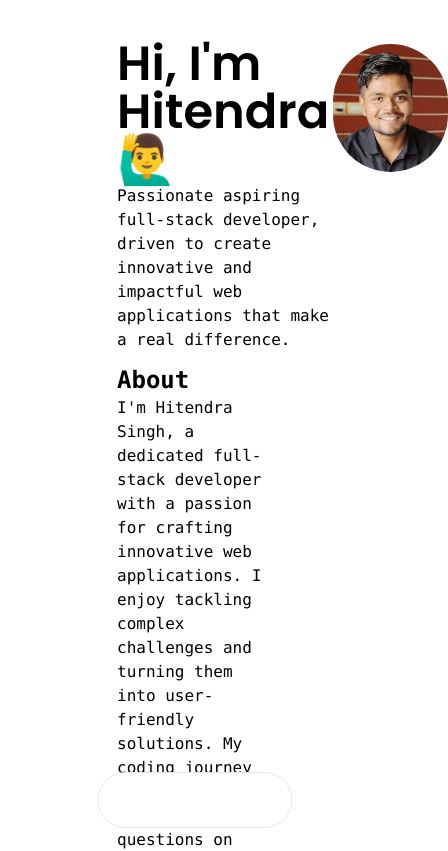
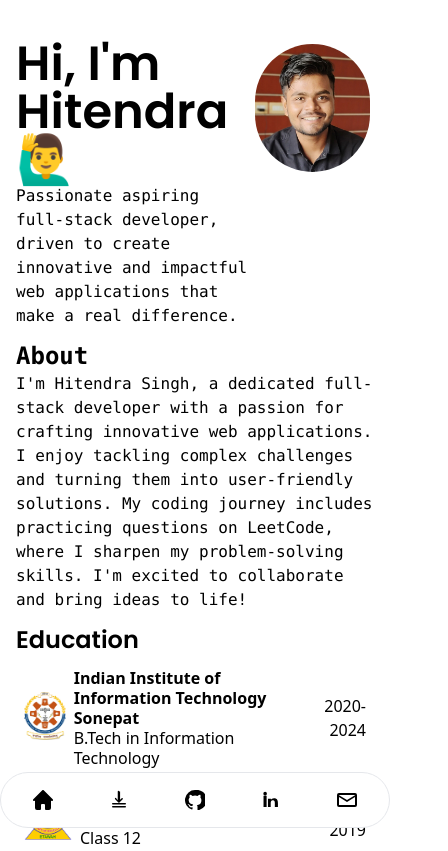
Before and after one commit to Hitendra007/Portfolio, a React (Vite) app: page / in a window 390 px wide. Shown: the top 851 px of the page, 448 px wide, since content can reach past the window. Built offline with nearby package versions, Linux system fonts and the light colour scheme.

Commit message:
fixed css made responsive

```diff
--- a/src/App.jsx
+++ b/src/App.jsx
@@ -1,23 +1,23 @@
-import About from "./Components/About/About"
-import Projects from "./Components/Projects/Projects"
-import Coding from "./Components/Coding/Coding"
-import BottomNavBar from "./Components/Navbar/BottomNavBar"
-import WorkExperience from "./Components/WorkExperience/WorkExperience"
-import Contact from "./Components/Contact/Contact"
+import About from "./Components/About/About";
+import Projects from "./Components/Projects/Projects";
+import Coding from "./Components/Coding/Coding";
+import BottomNavBar from "./Components/Navbar/BottomNavBar";
+import WorkExperience from "./Components/WorkExperience/WorkExperience";
+import Contact from "./Components/Contact/Contact";
+
 function App() {
-
   return (
     <>
-      <div className="mx-auto mt-10 w-2/5 ">
-       <About/>
-       <Projects/>
-       <Coding/>
-       <WorkExperience/>
-       <Contact/>
-       <BottomNavBar/>
+      <div className="mx-auto mt-10 px-4 sm:px-6 md:px-8 lg:px-10 w-full sm:w-4/5 md:w-3/5 lg:w-2/5">
+        <About />
+        <Projects />
+        <Coding />
+        <WorkExperience />
+        <Contact />
+        <BottomNavBar />
       </div>
     </>
-  )
+  );
 }
 
-export default App
+export default App;
--- a/src/Components/Coding/Coding.jsx
+++ b/src/Components/Coding/Coding.jsx
@@ -4,31 +4,61 @@ import { codingProfiles } from '../../Constansts/constants';
 function Coding() {
     return (
         <>
-            <div className='flex flex-col'>
-                <h1 className='font-poppins font-bold text-4xl text-center mt-2'>Coding Profiles</h1>
-                <p className='text-center text-gray-500'>
+            <div className="flex flex-col">
+                <h1 className="font-poppins font-bold text-4xl text-center mt-2">Coding Profiles</h1>
+                <p className="text-center text-gray-500">
                     I am a passionate full-stack developer with a strong focus on problem-solving and efficiency in code.
                     My experience spans across various coding platforms where I consistently challenge myself to solve
                     complex problems and improve my skills.
                 </p>
-                <div className='flex flex-wrap justify-center gap-4'>
-                    {
-                        codingProfiles.map((profile, i) => (
-                            <div key={i} className="w-2/5 p-6 bg-white border border-gray-200 rounded-lg shadow hover:shadow-md">
-                                <img src={profile.avatar} className='w-12 h-12' alt={`${profile.platform} avatar`} />
-                                <a href={profile.profileLink} target='_blank' rel="noopener noreferrer">
-                                    <h5 className="mb-2 text-2xl font-semibold tracking-tight text-gray-900 dark:text-black">{profile.platform}</h5>
-                                </a>
-                                <p className="mb-2 font-normal text-gray-500 dark:text-gray-400">{profile.description}</p>
-                                <a href={profile.profileLink} target='_blank' rel="noopener noreferrer" className="inline-flex font-medium items-center text-blue-600 hover:underline">
-                                    Profile link
-                                    <svg className="w-3 h-3 ms-2.5 rtl:rotate-[270deg]" aria-hidden="true" xmlns="http://www.w3.org/2000/svg" fill="none" viewBox="0 0 18 18">
-                                        <path stroke="currentColor" strokeLinecap="round" strokeLinejoin="round" strokeWidth="2" d="M15 11v4.833A1.166 1.166 0 0 1 13.833 17H2.167A1.167 1.167 0 0 1 1 15.833V4.167A1.166 1.166 0 0 1 2.167 3h4.618m4.447-2H17v5.768M9.111 8.889l7.778-7.778"/>
-                                    </svg>
-                                </a>
-                            </div>
-                        ))
-                    }
+                <div className="flex flex-wrap justify-center items-center gap-4">
+                    {codingProfiles.map((profile, i) => (
+                        <div
+                            key={i}
+                            className="w-full sm:w-4/5 md:w-2/5 p-6 bg-white border border-gray-200 rounded-lg shadow hover:shadow-md"
+                        >
+                            <img
+                                src={profile.avatar}
+                                className="w-12 h-12 mb-4"
+                                alt={`${profile.platform} avatar`}
+                            />
+                            <a
+                                href={profile.profileLink}
+                                target="_blank"
+                                rel="noopener noreferrer"
+                            >
+                                <h5 className="mb-2 text-2xl font-semibold tracking-tight text-gray-900 dark:text-black">
+                                    {profile.platform}
+                                </h5>
+                            </a>
+                            <p className="mb-2 font-normal text-gray-500 dark:text-gray-400">
+                                {profile.description}
+                            </p>
+                            <a
+                                href={profile.profileLink}
+                                target="_blank"
+                                rel="noopener noreferrer"
+                                className="inline-flex font-medium items-center text-blue-600 hover:underline"
+                            >
+                                Profile link
+                                <svg
+                                    className="w-3 h-3 ml-2 rtl:rotate-[270deg]"
+                                    aria-hidden="true"
+                                    xmlns="http://www.w3.org/2000/svg"
+                                    fill="none"
+                                    viewBox="0 0 18 18"
+                                >
+                                    <path
+                                        stroke="currentColor"
+                                        strokeLinecap="round"
+                                        strokeLinejoin="round"
+                                        strokeWidth="2"
+                                        d="M15 11v4.833A1.166 1.166 0 0 1 13.833 17H2.167A1.167 1.167 0 0 1 1 15.833V4.167A1.166 1.166 0 0 1 2.167 3h4.618m4.447-2H17v5.768M9.111 8.889l7.778-7.778"
+                                    />
+                                </svg>
+                            </a>
+                        </div>
+                    ))}
                 </div>
             </div>
         </>
--- a/src/Components/Navbar/BottomNavBar.jsx
+++ b/src/Components/Navbar/BottomNavBar.jsx
@@ -10,7 +10,7 @@ const BottomNavBar = () => {
     // Reduce the width of the navbar
     setIsHomeClicked(true);
 
-    // Optionally, reset the navbar width after a few seconds (you can adjust this delay)
+    // Optionally, reset the navbar width after a few seconds
     setTimeout(() => {
       setIsHomeClicked(false);
     }, 500); // Change 500ms delay as per your preference
@@ -18,19 +18,19 @@ const BottomNavBar = () => {
 
   return (
     <div
-      className={`fixed z-50 w-50 h-14 max-w-lg -translate-x-1/2 bg-white border border-gray-200 rounded-full bottom-4 left-1/2 transition-all ${
+      className={`fixed z-50 h-14 w-full lg:w-1/4 max-w-full sm:max-w-lg -translate-x-1/2 bg-white border border-gray-200 rounded-full bottom-4 left-1/2 transition-all ${
         isHomeClicked ? "max-w-xs" : "max-w-lg"
       }`}
     >
-      <div className="grid h-full grid-cols-5 mx-auto">
+      <div className="grid h-full grid-cols-5 gap-2 px-2 sm:px-5 items-center">
         {/* Home Button */}
         <button
           type="button"
           onClick={handleHomeClick}
-          className="inline-flex items-center justify-center px-5 w-50   rounded-s-full hover:bg-gray-50 group"
+          className="inline-flex items-center justify-center p-2 hover:bg-gray-50 rounded-full group"
         >
           <svg
-            className="w-6 h-6 text-black group-hover:text-black-500"
+            className="w-5 h-5 sm:w-6 sm:h-6 text-black group-hover:text-gray-500"
             xmlns="http://www.w3.org/2000/svg"
             fill="currentColor"
             viewBox="0 0 20 20"
@@ -44,10 +44,10 @@ const BottomNavBar = () => {
           href="https://drive.google.com/file/d/1_tCIzW93PekTN98DD46YtLfczGlZdMwT/view?usp=sharing"
           target="_blank"
           rel="noopener noreferrer"
-          className="inline-flex items-center justify-center px-5 hover:bg-gray-50 group"
+          className="inline-flex items-center justify-center p-2 hover:bg-gray-50 rounded-full group"
         >
           <svg
-            className="w-6 h-6 text-black group-hover:text-black-500"
+            className="w-5 h-5 sm:w-6 sm:h-6 text-black group-hover:text-gray-500"
             xmlns="http://www.w3.org/2000/svg"
             fill="currentColor"
             viewBox="0 0 20 20"
@@ -61,10 +61,10 @@ const BottomNavBar = () => {
           href="https://github.com/Hitendra007"
           target="_blank"
           rel="noopener noreferrer"
-          className="inline-flex items-center justify-center px-5 hover:bg-gray-50 group"
+          className="inline-flex items-center justify-center p-2 hover:bg-gray-50 rounded-full group"
         >
           <svg
-            className="w-6 h-6 text-black group-hover:text-black-500"
+            className="w-5 h-5 sm:w-6 sm:h-6 text-black group-hover:text-gray-500"
             xmlns="http://www.w3.org/2000/svg"
             fill="currentColor"
             viewBox="0 0 20 20"
@@ -78,10 +78,10 @@ const BottomNavBar = () => {
           href="https://www.linkedin.com/in/hitendrasingh1729/"
           target="_blank"
           rel="noopener noreferrer"
-          className="inline-flex items-center justify-center px-5 hover:bg-gray-50 group"
+          className="inline-flex items-center justify-center p-2 hover:bg-gray-50 rounded-full group"
         >
           <svg
-            className="w-6 h-6 text-black group-hover:text-black-500"
+            className="w-5 h-5 sm:w-6 sm:h-6 text-black group-hover:text-gray-500"
             xmlns="http://www.w3.org/2000/svg"
             fill="currentColor"
             viewBox="0 0 20 20"
@@ -93,15 +93,15 @@ const BottomNavBar = () => {
         {/* Email */}
         <a
           href="mailto:hitendra369432@gmail.com"
-          className="inline-flex items-center justify-center px-5 rounded-e-full hover:bg-gray-50 group"
+          className="inline-flex items-center justify-center p-2 hover:bg-gray-50 rounded-full group"
         >
           <svg
-            className="w-6 h-6 text-black group-hover:text-black-500"
+            className="w-5 h-5 sm:w-6 sm:h-6 text-black group-hover:text-gray-500"
             xmlns="http://www.w3.org/2000/svg"
             fill="currentColor"
             viewBox="0 0 20 20"
           >
-            <path d="M18 3H2a2 2 0 0 0-2 2v10a2 2 0 0 0 2 2h16a2 2 0 0 0 2-2V5a2 2 0 0 0-2-2Zm0 2v.217L10 10 2 5.217V5Zm0 10H2V7l8 5 8-5v8Z" />
+            <path d="M18 3H2a2 2 0 0 0-2 2v10a2 2 0 0 0 2 2h16a2 2 0 0 0 2-2V5a2 2 0 0 0-2-2Zm0 2v.217L10 10 2 5.217V5Zm0 10H2V7l8 5 8-5Z" />
           </svg>
         </a>
       </div>
```
